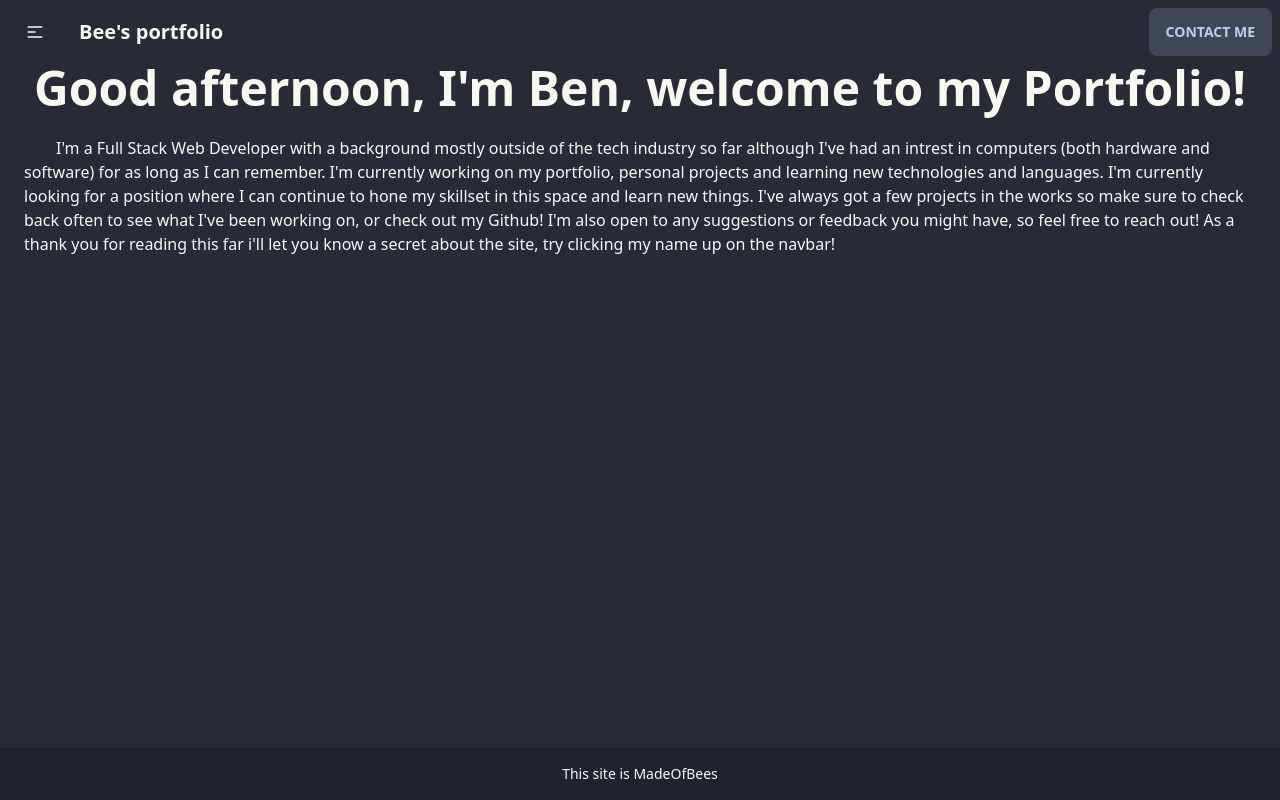
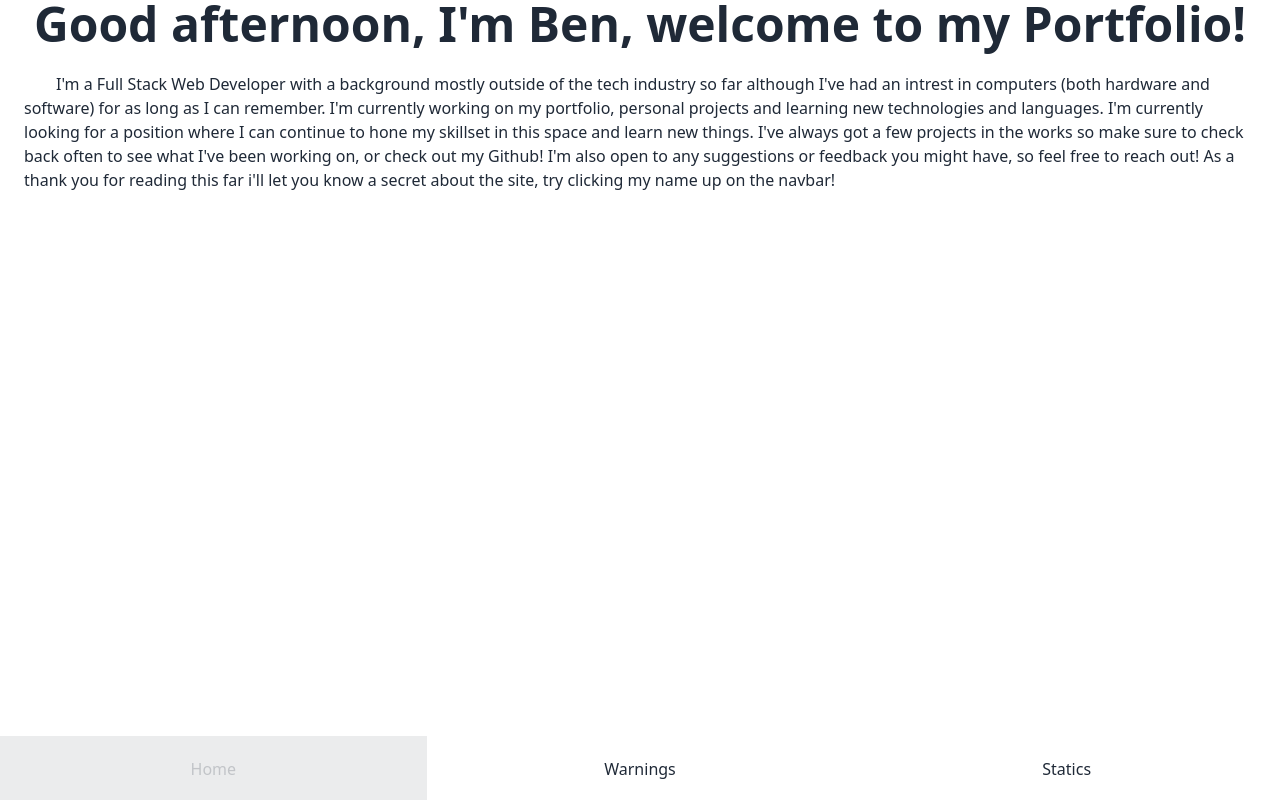
Before and after one commit to MadeOfBees/NextJSPortfolio, a Next.js app: page / in a window 1280 px wide. Built offline with nearby package versions, Linux system fonts and the light colour scheme.

Commit message:
bottom nav

```diff
--- a/src/Components/footer.tsx
+++ /dev/null
@@ -1,16 +0,0 @@
-import React from "react";
-
-export default function Footer() {
-  return (
-    <footer className="fixed bottom-0 w-full">
-      <div className="footer footer-center p-4 bg-base-300 text-base-content">
-        <a
-          href="http://www.github.com/MadeOfBees"
-          className="text-base-content"
-        >
-          This site is MadeOfBees
-        </a>
-      </div>
-    </footer>
-  );
-}
--- a/src/Components/navbar.tsx
+++ b/src/Components/navbar.tsx
@@ -6,24 +6,6 @@ interface NavbarProps {
 }
 
 export default function Navbar({ without }: NavbarProps) {
-  const [currentTheme, setCurrentTheme] = React.useState("dracula");
-  const themes = [
-    "light",
-    "cyberpunk",
-    "dark",
-    "cupcake",
-    "nord",
-    "retro",
-    "synthwave",
-    "dracula",
-  ];
-
-  const cycleTheme = () => {
-    const currentThemeIndex = themes.indexOf(currentTheme);
-    const nextTheme = themes[(currentThemeIndex + 1) % themes.length];
-    setCurrentTheme(nextTheme);
-    document.documentElement.setAttribute("data-theme", nextTheme);
-  };
   const [projectNames, setProjectNames] = React.useState([]);
   const [newProjectNames, setNewProjectNames] = React.useState([]);
 
@@ -38,61 +20,27 @@ export default function Navbar({ without }: NavbarProps) {
         );
       });
   }, []);
+  console.log(without);
 
   return (
-    <nav className="navbar bg-base-100">
-      <div className="navbar-start">
-        <div className="dropdown">
-          <label tabIndex={0} className="btn btn-ghost">
-            <svg
-              className="h-5 w-5"
-              fill="none"
-              viewBox="0 0 24 24"
-              stroke="currentColor"
-            >
-              <path
-                strokeLinecap="round"
-                strokeLinejoin="round"
-                strokeWidth="2"
-                d="M4 6h16M4 12h8m-8 6h16"
-              />
-            </svg>
-          </label>
-          <ul
-            tabIndex={0}
-            className="p-2 shadow menu dropdown-content bg-base-100 rounded-box w-52"
-          >
-            <li>
-              <Link href="/">
-                <p>Home</p>
-              </Link>
-            </li>
-            {projectNames.map((project, index) => (
-              <li key={index} className={without === project ? "disabled" : ""}>
-                <Link href={`/projects/${project}`}>
-                  <p>
-                    {newProjectNames.includes(project) ? (
-                      <div>
-                        {project}⠀<span className="badge">New</span>
-                      </div>
-                    ) : (
-                      project
-                    )}
-                  </p>
-                </Link>
-              </li>
-            ))}
-          </ul>
-        </div>
-        <a className="btn btn-ghost normal-case text-xl" onClick={cycleTheme}>
-          Bee's portfolio
-        </a>
-      </div>
-      <div className="navbar-end">
-        <label htmlFor="contactModal" className="btn">
-          Contact me
-        </label>
-      </div>
+    <nav className="btm-nav">
+      {without !== "home" ? (
+        <button>
+          <Link href="/">
+            <span className="btm-nav-label">Home</span>
+          </Link>
+        </button>
+      ) : (
+        <button disabled>
+          <span className="btm-nav-label">Home</span>
+        </button>
+      )}
+      <button>
+        <span className="btm-nav-label">Warnings</span>
+      </button>
+      <button>
+        <span className="btm-nav-label">Statics</span>
+      </button>
     </nav>
   );
 }
--- a/src/pages/_document.tsx
+++ b/src/pages/_document.tsx
@@ -3,7 +3,7 @@ import ContactDetails from "../Components/contactDetails";
 
 export default function Document() {
   return (
-    <Html lang="en" data-theme="dracula">
+    <Html lang="en">
       <Head />
       <input type="checkbox" id="contactModal" className="modal-toggle" />
       <label htmlFor="contactModal" className="modal cursor-pointer">
--- a/src/pages/index.tsx
+++ b/src/pages/index.tsx
@@ -1,6 +1,5 @@
 import Head from "next/head";
 import Navbar from "../Components/navbar";
-import Footer from "../Components/footer";
 
 export default function Home() {
   function greetings() {
@@ -20,7 +19,6 @@ export default function Home() {
         <meta name="viewport" content="width=device-width, initial-scale=1" />
         <link rel="icon" href="/favicon.ico" />
       </Head>
-      <Navbar />
       <main>
         <h1 className="text-5xl font-bold text-center">
           Good {greetings()}, I'm Ben, welcome to my Portfolio!
@@ -39,7 +37,7 @@ export default function Home() {
           secret about the site, try clicking my name up on the navbar!
         </p>
       </main>
-      <Footer />
+      <Navbar without="home" />
     </>
   );
 }
--- a/src/pages/projects/[id].tsx
+++ b/src/pages/projects/[id].tsx
@@ -2,7 +2,6 @@ import React from "react";
 import { useRouter } from "next/router";
 import Head from "next/head";
 import Navbar from "../../Components/navbar";
-import Footer from "../../Components/footer";
 import projectsData from "../../../public/projects.json";
 
 const ProjectPage = () => {
@@ -37,7 +36,6 @@ const ProjectPage = () => {
         <meta name="viewport" content="width=device-width, initial-scale=1" />
         <link rel="icon" href="/favicon.ico" />
       </Head>
-      <Navbar without={idString} />
       <main className="flex flex-col items-center justify-center mb-20">
         <h1 className="text-5xl font-bold text-center mb-8">{pageHeader}</h1>
         <div
@@ -68,7 +66,7 @@ const ProjectPage = () => {
           ) : null}
         </div>
       </main>
-      <Footer />
+      <Navbar without={idString} />
     </>
   );
 };
```
